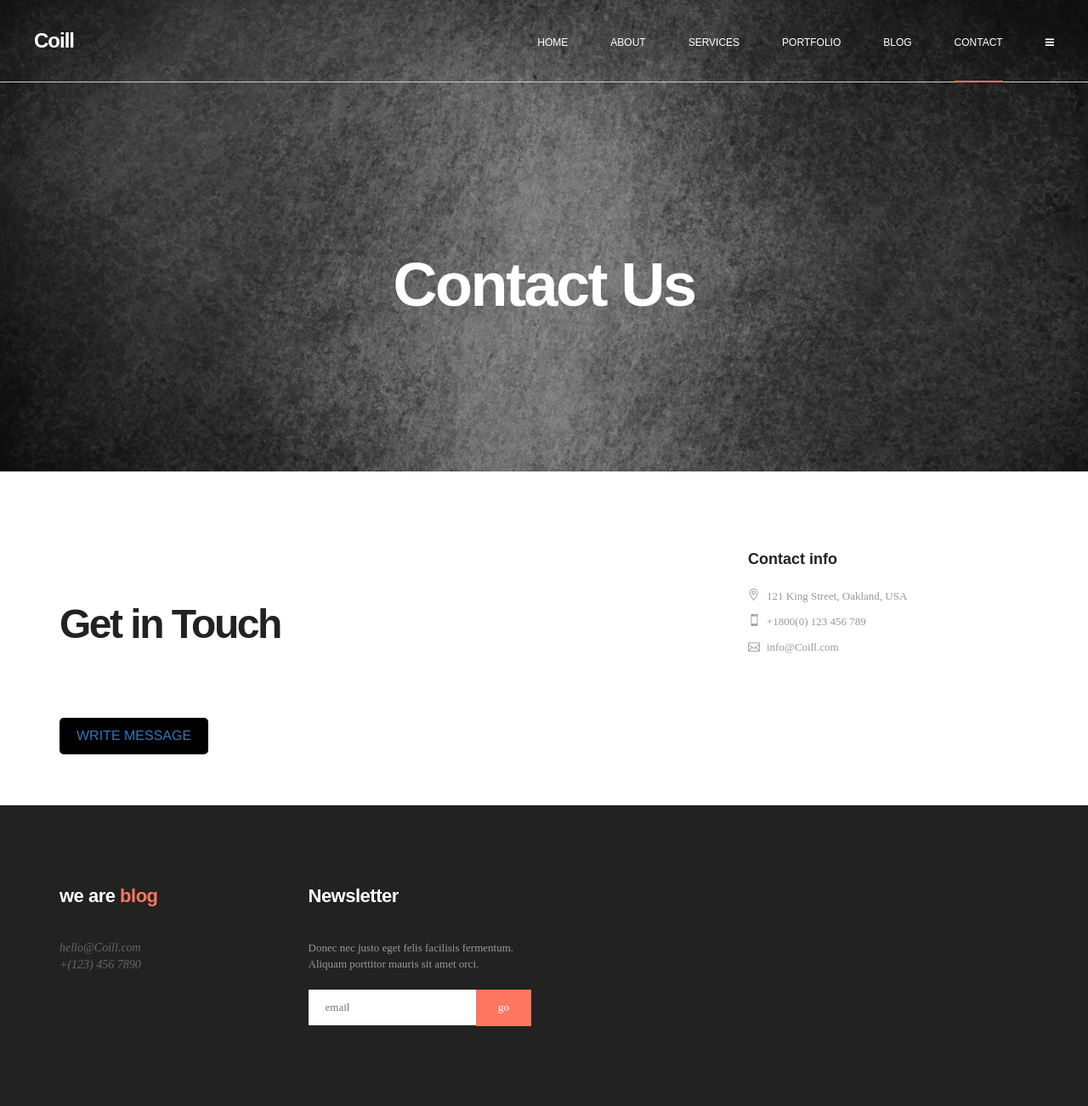
After one commit to kravchukartemka/mysite, a Django app: page /contact in a window 1280 px wide. The commit adds this page. Shown: the whole page at 85% size. Run offline with Django 4.2, Linux system fonts and the light colour scheme; some libraries are stand-ins or nearby versions.

Commit message:
add contact

```diff
--- a/blog/urls.py
+++ b/blog/urls.py
@@ -3,4 +3,5 @@ from django.urls import path
 from .views import *
 urlpatterns = [
     path('', page_handler),
+    path('contact', page_handler_contact),
 ]
--- a/blog/views.py
+++ b/blog/views.py
@@ -3,3 +3,6 @@ from django.shortcuts import render
 # Create your views here.
 def page_handler(request):
     return render(request, 'blog2.html')
+
+def page_handler_contact(request):
+    return render(request, 'contact.html')
--- a/static/css/style.css
+++ b/static/css/style.css
@@ -25,7 +25,21 @@
  21.Responsive part
 -------------------------------------------------*/
 
-
+.email-button {
+    background-color: black;
+    border: none;
+    color: black;
+    padding: 10px 20px;
+    text-align: center;
+    text-decoration: none;
+    display: inline-block;
+    font-size: 16px;
+    border-radius: 5px;
+}
+
+    .email-button:hover {
+        background-color: white;
+    }
 
 /* import google fonts */
 @import url("https://fonts.googleapis.com/css?family=Merriweather:300,300i,400,400i,700,700i,900,900i|Poppins:300,400,500,600,700");
@@ -346,19 +360,19 @@ section.page-banner-section {
     margin: 0; }
 
 section.page-banner-section.contact {
-  background: url("../upload/banners/ban2.jpg"); }
+  background: url("../upload/banners/grey.jpg"); }
 
 section.page-banner-section.portfolio {
-  background: url("../upload/banners/ban3.jpg"); }
+  background: url("../static/upload/banners/grey.jpg"); }
 
 section.page-banner-section.blog {
   background: url("../upload/banners/grey.jpg"); }
 
 section.page-banner-section.services {
-  background: url("../upload/banners/ban5.jpg"); }
+  background: url("../static/upload/banners/grey.jpg"); }
 
 section.page-banner-section.about {
-  background: url("../upload/banners/ban6.jpg"); }
+  background: url("../static/upload/banners/grey.jpg"); }
 
 /*------------------------------------------------- */
 /* =  Services sections
@@ -386,7 +400,7 @@ section.services-section {
     section.services-section .services-box2 .half-box-side {
       float: left;
       width: 50%;
-      background: url("../upload/banners/ban.jpg");
+      background: url("../static/upload/banners/grey.jpg");
       padding: 150px 20px 150px; }
       section.services-section .services-box2 .half-box-side .inner-box {
         padding: 140px 10px;
@@ -456,7 +470,7 @@ section.services-section2 {
 
 section.services-section3 {
   padding: 90px 0;
-  background: url("../upload/banners/banner.jpg") fixed; }
+  background: url("../static/upload/banners/grey.jpg") fixed; }
   section.services-section3 .title-section h2 {
     color: #ffffff; }
   section.services-section3 .services-box .services-post {
@@ -647,7 +661,7 @@ section.features-section {
 /* =  Team Sections */
 /*------------------------------------------------- */
 section.team-section {
-  background: url("../upload/banners/ban1.jpg"); }
+  background: url("../static/upload/banners/grey.jpg"); }
   section.team-section .team-box {
     overflow: hidden; }
     section.team-section .team-box .half-box-side {
@@ -949,7 +963,7 @@ section.about-us-section2 .about-box {
 /*------------------------------------------------- */
 section.testimonial-section {
   padding: 90px 0;
-  background: url("../upload/banners/banner2.jpg") center fixed; }
+  background: url("../static/upload/banners/banner2.jpg") center fixed; }
   section.testimonial-section .testimonial-box {
     text-align: center; }
     section.testimonial-section .testimonial-box p {
--- /dev/null
+++ b/templates/contact.html
@@ -0,0 +1,121 @@
+<!doctype html>
+
+
+<html lang="en" class="no-js">
+<head>
+    <title>Coill</title>
+
+    <meta charset="utf-8">
+
+    <meta http-equiv="X-UA-Compatible" content="IE=edge">
+    <meta name="viewport" content="width=device-width, initial-scale=1, maximum-scale=1">
+
+    <link rel="stylesheet" href="static/css/apps.min.css">
+    <link rel="stylesheet" type="text/css" href="static/css/style.css">
+
+</head>
+<body>
+
+
+    <!-- Container -->
+    <div id="container">
+        <!-- Header
+    ================================================== -->
+        <header class="clearfix trans">
+            <nav class="navbar navbar-default navbar-fixed-top" role="navigation">
+                <div class="container-fluid">
+                    <!-- Brand and toggle get grouped for better mobile display -->
+                    <div class="navbar-header">
+                        <button type="button" class="navbar-toggle collapsed" data-toggle="collapse" data-target="#bs-example-navbar-collapse-1">
+                            <span class="sr-only">Toggle navigation</span>
+                            <span class="icon-bar"></span>
+                            <span class="icon-bar"></span>
+                            <span class="icon-bar"></span>
+                        </button>
+                        <a class="navbar-brand" href="index.html">Coill</a>
+                    </div>
+
+                    <!-- Collect the nav links, forms, and other content for toggling -->
+                    <div class="collapse navbar-collapse" id="bs-example-navbar-collapse-1">
+                        <ul class="nav navbar-nav navbar-right navigate-section">
+                            <li><a href="index.html">Home</a></li>
+                            <li><a href="about.html">About</a></li>
+                            <li><a href="services.html">Services</a></li>
+                            <li><a href="portfolio.html">Portfolio</a></li>
+                            <li><a href="blog.html">Blog</a></li>
+                            <li><a class="active" href="contact.html">Contact</a></li>
+                            <li><a class="open-menu" href="#"><i class="fa fa-bars" aria-hidden="true"></i></a></li>
+                        </ul>
+                    </div><!-- /.navbar-collapse -->
+                </div><!-- /.container-fluid -->
+            </nav>
+        </header>
+        <!-- End Header -->
+        <!-- page-banner-section
+    ================================================== -->
+        <section class="page-banner-section contact">
+            <div class="container">
+                <h1>Contact Us</h1>
+            </div>
+        </section>
+        <!-- End page-banner section -->
+        <section class="contact-section">
+            <div class="container">
+                <div class="contact-box">
+                    <div class="row">
+                        <div class="col-md-8">
+                            <h1>Get in Touch</h1>
+
+                            <form id="contact-form">
+
+                                <button class="email-button"><a href="mailto:example@mail.com">WRITE MESSAGE</a></button>
+                            </form>
+                        </div>
+                        <div class="col-md-4">
+                            <div class="info-box">
+                                <h3>Contact info</h3>
+                                <p>
+                                    <span aria-hidden="true" class="icon_pin_alt"></span>121 King Street, Oakland, USA <br>
+                                    <span aria-hidden="true" class="icon_mobile"></span>+1800(0) 123 456 789 <br>
+                                    <span aria-hidden="true" class="icon_mail_alt"></span>info@Coill.com
+                                </p>
+                            </div>
+                        </div>
+                    </div>
+                </div>
+            </div>
+        </section>
+
+        <footer>
+            <div class="up-footer">
+                <div class="container">
+                    <div class="row">
+
+                        <div class="col-md-3 col-sm-6">
+                            <div class="footer-widget text-widget">
+                                <h2>we are <span>blog</span></h2>
+                                <span>hello@Coill.com</span>
+                                <span>+(123) 456 7890</span>
+                            </div>
+
+                        </div>
+
+
+                        <div class="col-md-3 col-sm-6">
+                            <div class="footer-widget newsletter-widget">
+                                <h2>Newsletter</h2>
+                                <p>Donec nec justo eget felis facilisis fermentum. Aliquam porttitor mauris sit amet orci. </p>
+                                <form class="newletter-form">
+                                    <input type="text" name="your-email" id="your-email" placeholder="email" />
+                                    <input type="submit" id="submit_it" value="go" />
+                                </form>
+                            </div>
+                        </div>
+
+                    </div>
+                </div>
+            </div>
+        </footer>
+    </div>
+</body>
+</html>
```
Also changed, not shown: templates/blog2.html (+9 -8 lines), 2 other files.
